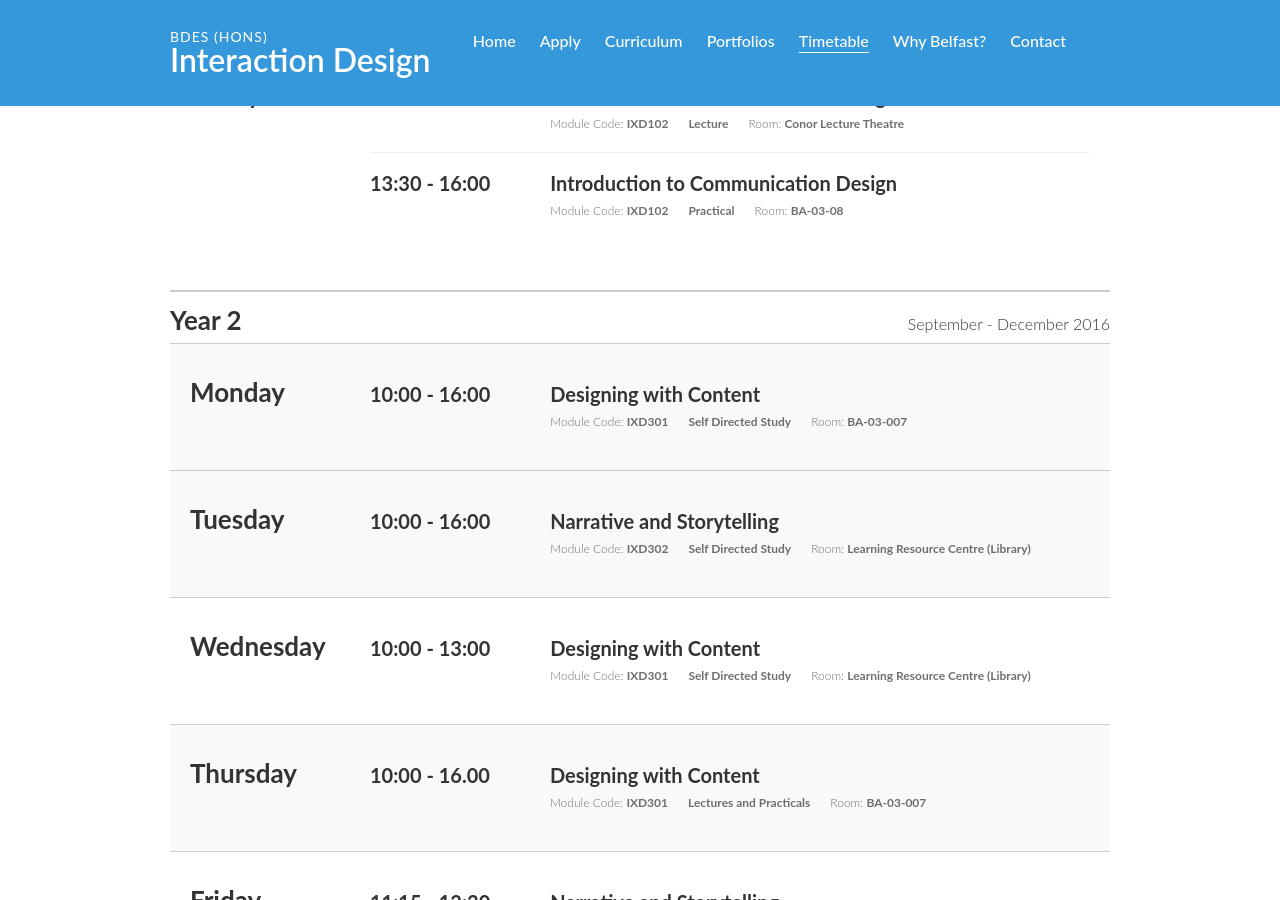
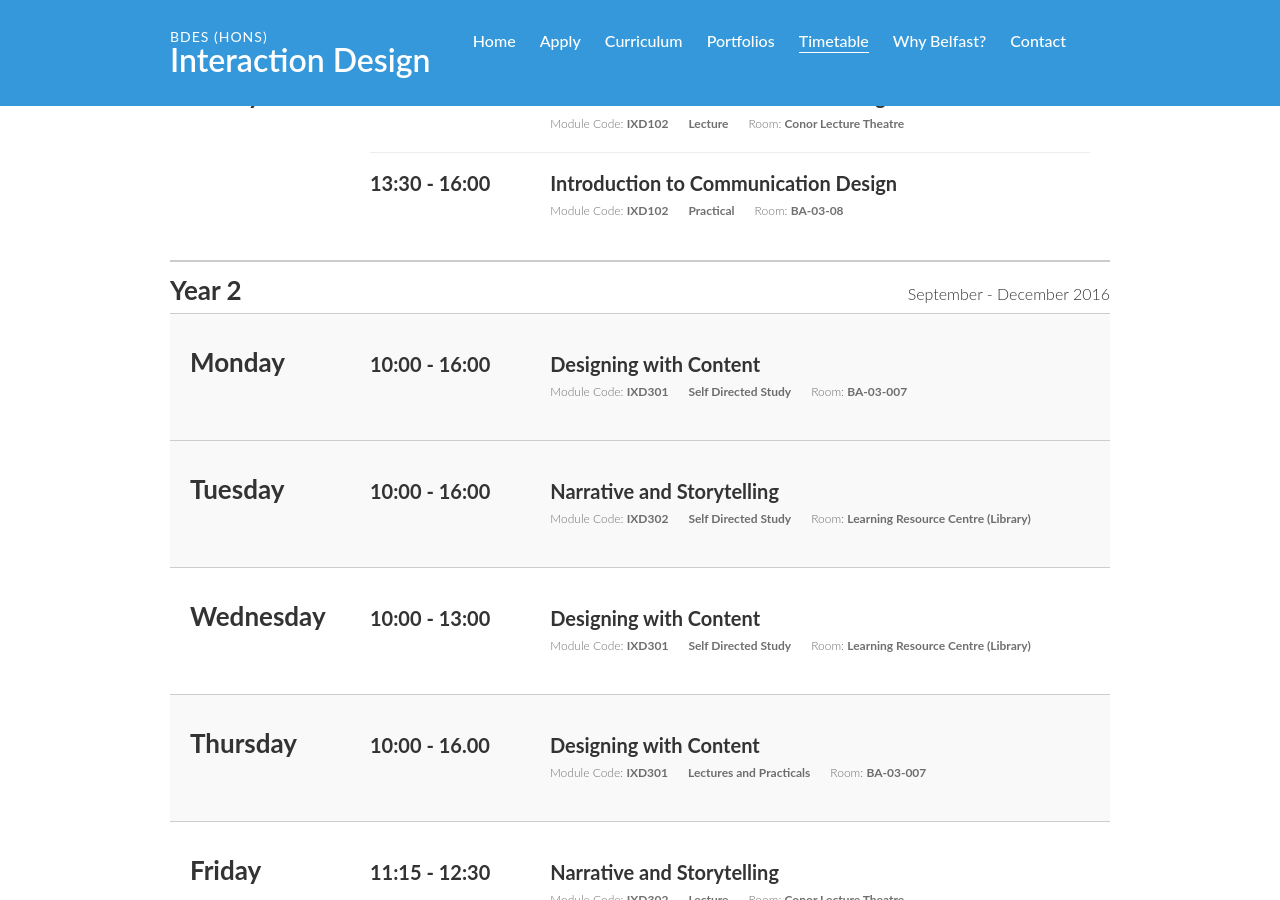
Before and after one commit to ixdbelfast/ixdbelfast.github.io, a Jekyll site: the page built from timetable.html, in a window 1280 px wide and 900 px high, scrolled down 1232 px. Built offline with Jekyll 4.4.1, drawn with Linux system fonts in a browser that asks for light colours.

Commit message:
change to padding

```diff
--- a/css/style.css
+++ b/css/style.css
@@ -383,7 +383,7 @@ footer {
 /* TIMETABLE
 ------------------------------------------------------------------------------------------------------------------------------------------ */
 h2.year {
-   margin-top: 30px;
+   padding-top: 30px;
    border-top: 2px solid #ccc;
 }
 
```
